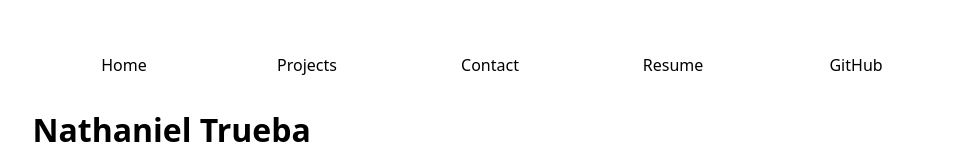
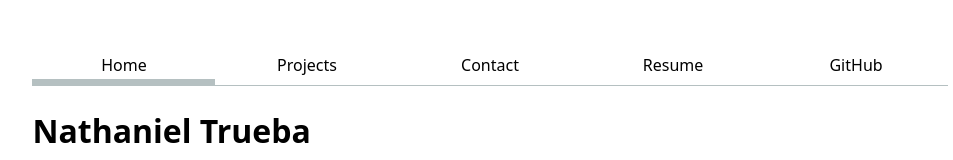
Before and after one commit to nathaniel-trueba/portfolio, a plain HTML site: page index.html in a window 1280 px wide. Shown: the top 160 px of the page, without its empty margins (150-1103 px from the left). Drawn offline with Linux system fonts and the light colour scheme.

Commit message:
finished up 2.3

```diff
--- a/style.css
+++ b/style.css
@@ -11,6 +11,9 @@ body {
 nav {
   display: flex;
   margin-bottom: 0.5em;
+  border-bottom-width: 1px;
+  border-bottom-style: solid;
+  border-bottom-color: oklch(80% 3% 200);
 }
 
 nav a {
@@ -20,3 +23,8 @@ nav a {
   text-align: center;
   padding:0.5em;
 }
+
+nav a.current {
+  border-bottom: 0.4em solid oklch(80% 3% 200);
+  padding-bottom: 0.1em;
+}
```
